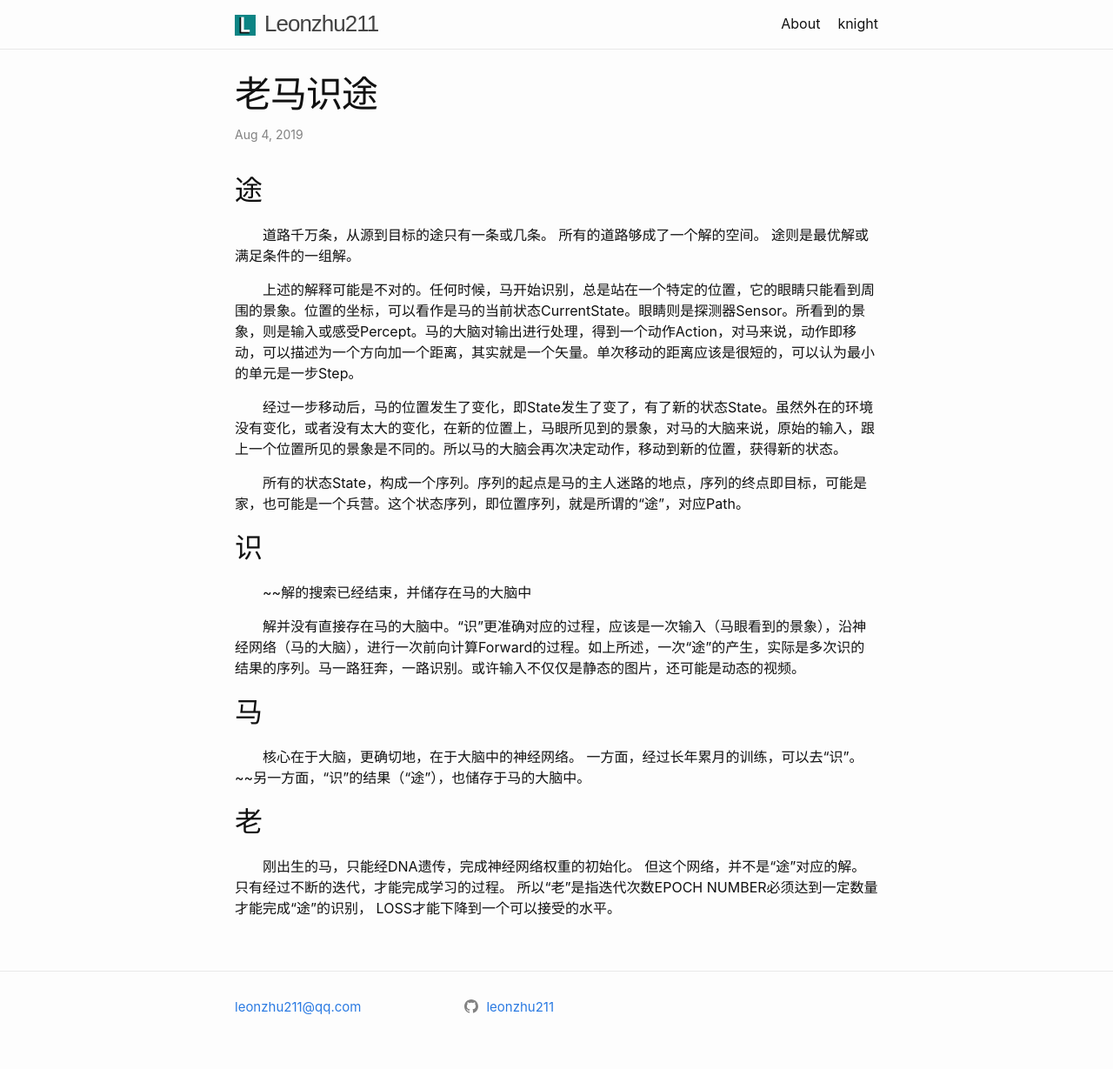
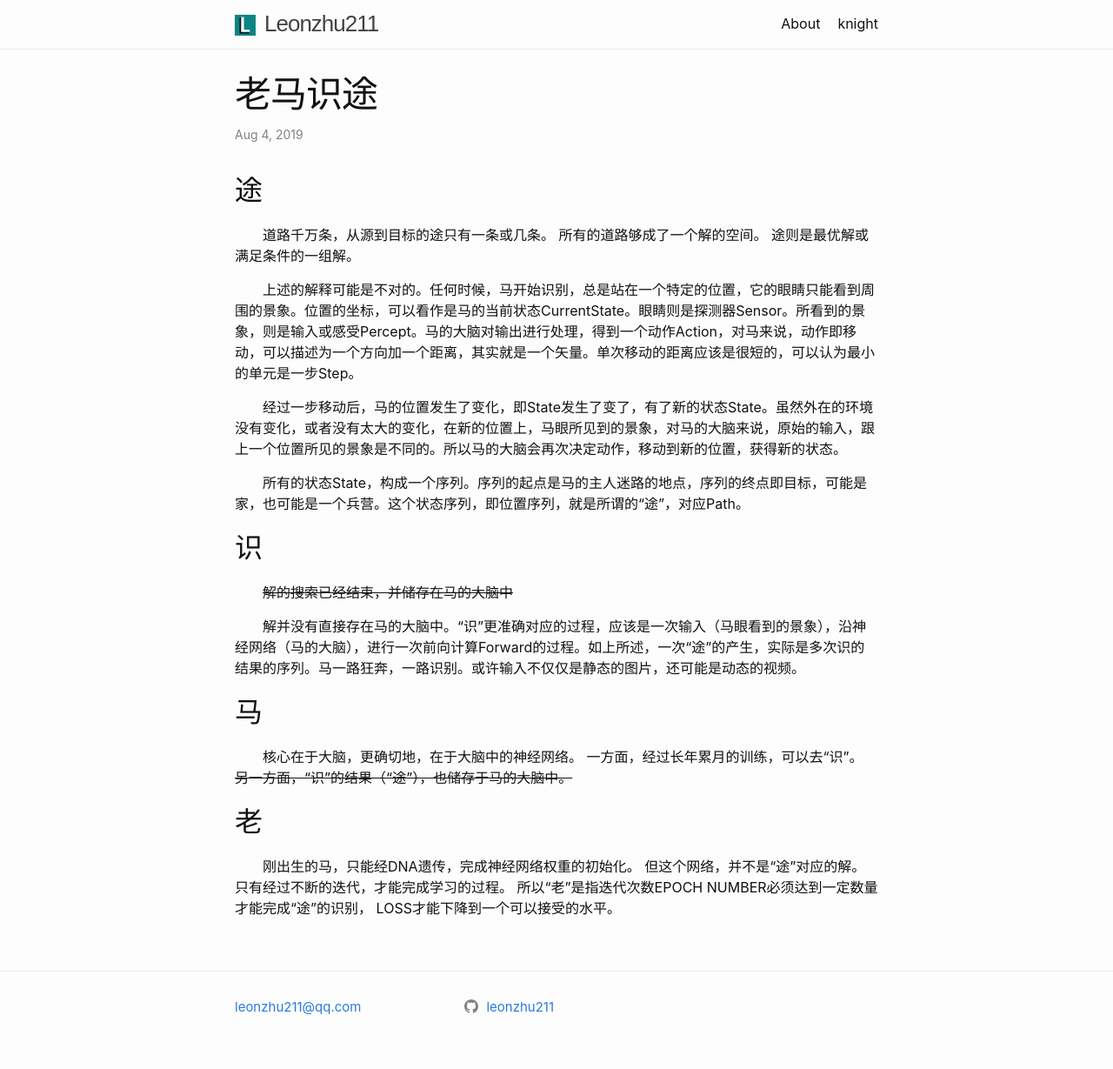
Before and after one commit to leonzhu211/leonzhu211.github.io, a Jekyll site: the page built from _posts/2019-8-4-horse.markdown, in a window 1280 px wide. Shown: the whole page at 87% size. Built offline with Jekyll 4.4.1, drawn with Linux system fonts in a browser that asks for light colours.

```diff
--- a/_posts/2019-8-4-horse.markdown
+++ b/_posts/2019-8-4-horse.markdown
@@ -19,7 +19,7 @@ categories: AI
 
 ## 识
 
-~~解的搜索已经结束，并储存在马的大脑中
+~~解的搜索已经结束，并储存在马的大脑中~~
 
 解并没有直接存在马的大脑中。“识”更准确对应的过程，应该是一次输入（马眼看到的景象），沿神经网络（马的大脑），进行一次前向计算Forward的过程。如上所述，一次“途”的产生，实际是多次识的结果的序列。马一路狂奔，一路识别。或许输入不仅仅是静态的图片，还可能是动态的视频。
 
@@ -27,7 +27,7 @@ categories: AI
 
 核心在于大脑，更确切地，在于大脑中的神经网络。
 一方面，经过长年累月的训练，可以去“识”。
-~~另一方面，“识”的结果（“途”），也储存于马的大脑中。
+~~另一方面，“识”的结果（“途”），也储存于马的大脑中。~~
 
 ## 老
 刚出生的马，只能经DNA遗传，完成神经网络权重的初始化。
```
